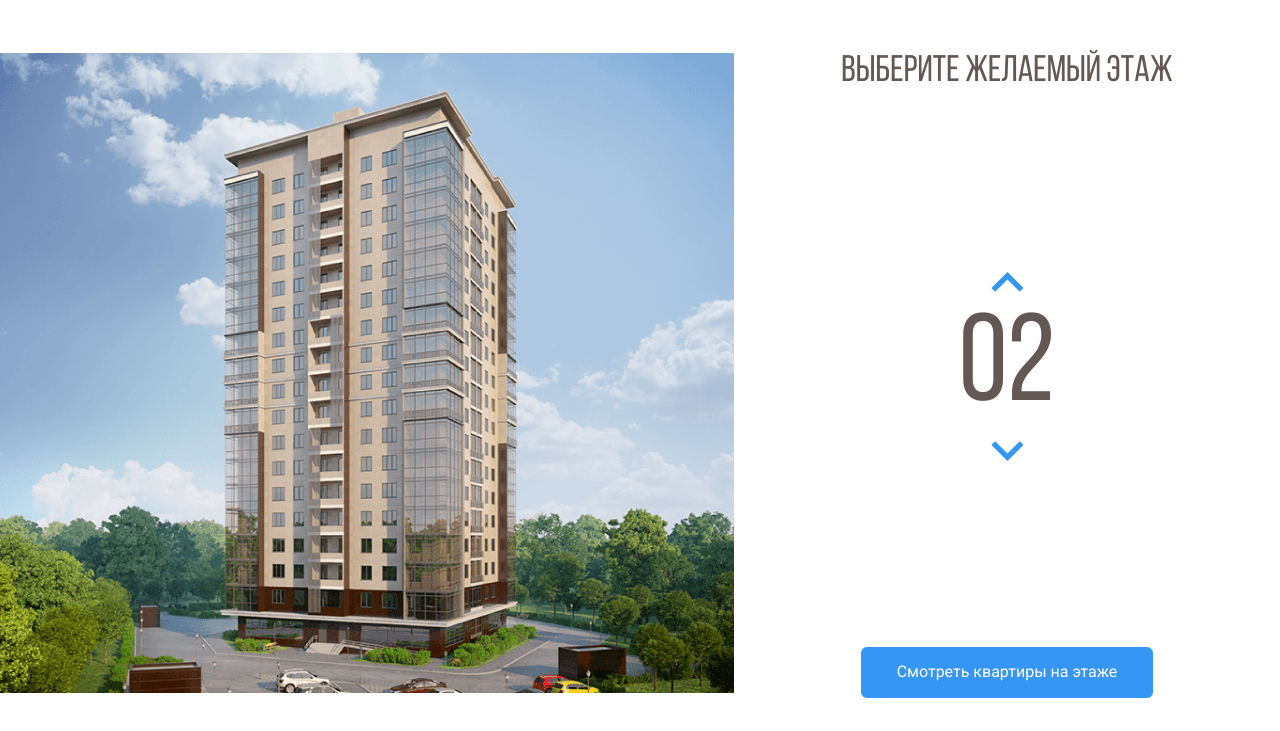
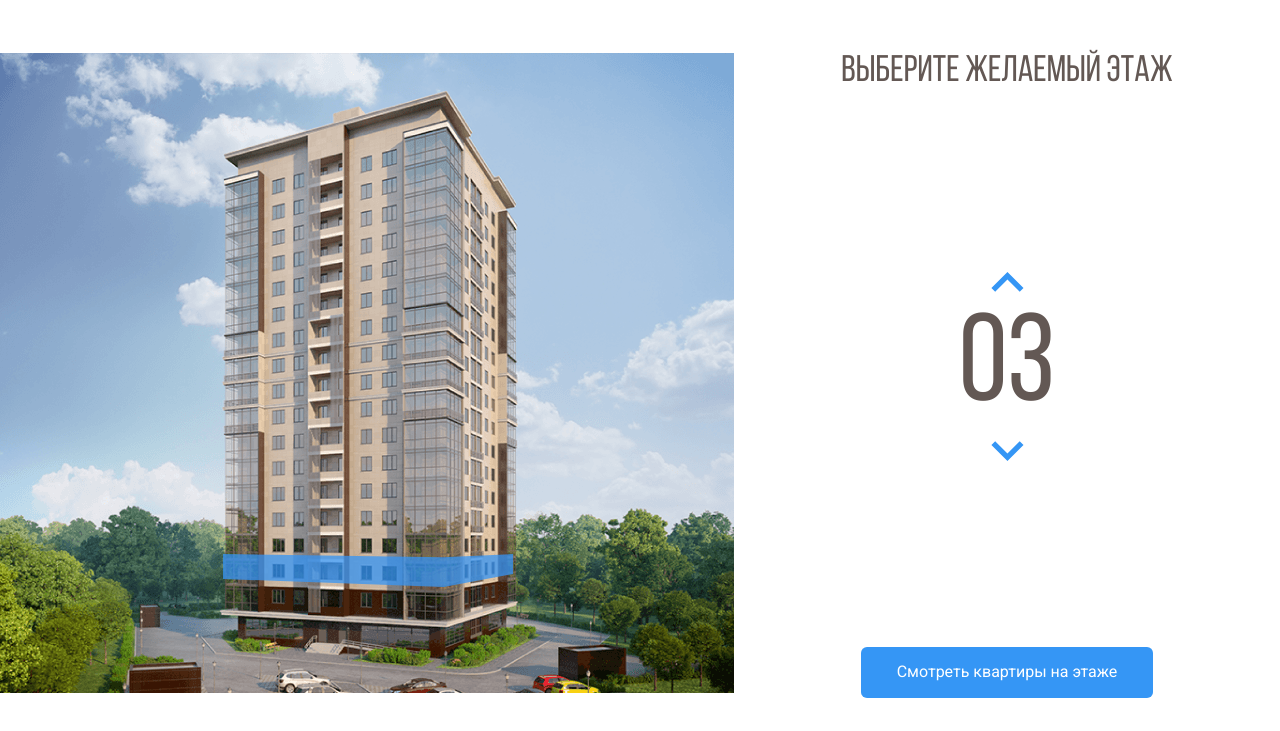
Before and after one commit to n00ll/melody, a plain HTML site: page index.html in a window 1280 px wide. Both pictures are taken after a click on the button 1007 px from the left and 353 px from the top of the page. Shown: the part 69-800 px from the top of the page. Drawn offline with nearby package versions, Linux system fonts and the light colour scheme.

Commit message:
Создание интерактивного счетчика

```diff
--- a/css/style.css
+++ b/css/style.css
@@ -76,6 +76,9 @@ body {
     opacity: 0;
     cursor: pointer;
 }
+path.current-floor {
+    opacity: 1;
+}
 .home-image path:hover {
     opacity: 1;
 }
--- a/index.html
+++ b/index.html
@@ -51,23 +51,23 @@
                 </pattern>
                 <image id="image0" width="740" height="640" xlink:href="img/home.png"/>
                 </defs>
-                <path d="M222 527L442.8 535L512 521.3V543L443.5 562.7L222 551.7V527Z" fill="#3595F6" fill-opacity="0.75"/>
-                <path d="M223 526V501L443.3 504.3L513 501V521L443.7 534L223 526Z" fill="#3595F6" fill-opacity="0.75"/>
-                <path d="M223 500V475H444H513V498L445 505L223 500Z" fill="#3595F6" fill-opacity="0.75"/>
-                <path d="M223 476V451L444.3 447.3L512 454V476H444" fill="#3595F6" fill-opacity="0.75"/>
-                <path d="M223 450V424L444.5 420.7L513 431.7V453L444 446.3L223 450Z" fill="#3595F6" fill-opacity="0.75"/>
-                <path d="M222 423V399.3L443 387L514 410V431.3L443 419L222 423Z" fill="#3595F6" fill-opacity="0.75"/>
-                <path d="M222 401V376L444.2 359.7L514 388.3V409L443.7 387.3L222 401Z" fill="#3595F6" fill-opacity="0.75"/>
-                <path d="M222 376V351L444.5 330.7L514 367.3V388L442 359.3L222 376Z" fill="#3595F6" fill-opacity="0.75"/>
-                <path d="M222 350V326L445 301.3L514 345.3V367L444.7 329L222 350Z" fill="#3595F6" fill-opacity="0.75"/>
-                <path d="M222 325V301L444.5 272.3L514 323.3V344L443.7 301.7L222 325Z" fill="#3595F6" fill-opacity="0.75"/>
-                <path d="M221 301V277L443.3 244L514 303.3V323L444 272.3L221 301Z" fill="#3595F6" fill-opacity="0.75"/>
-                <path d="M222 276V252L443.2 217L513 281V302L444.3 243.7L222 276Z" fill="#3595F6" fill-opacity="0.75"/>
-                <path d="M222 252V227L444.3 189L513 259.3V280L444 216L222 252Z" fill="#3595F6" fill-opacity="0.75"/>
-                <path d="M222 226V201L442.8 157.3L513 236.3V259L444 185.7L222 226Z" fill="#3595F6" fill-opacity="0.75"/>
-                <path d="M223 202V177L443 129L513 214V237L442.3 157.7L223 202Z" fill="#3595F6" fill-opacity="0.75"/>
-                <path d="M222 177V152L441.8 100L513 192.3V215L443.3 128.7L222 177Z" fill="#3595F6" fill-opacity="0.75"/>
-                <path d="M222 152V126L444 69.3L513 171V192L443.7 100.3L222 152Z" fill="#3595F6" fill-opacity="0.75"/>
+                <path data-floor="02" d="M222 527L442.8 535L512 521.3V543L443.5 562.7L222 551.7V527Z" fill="#3595F6" fill-opacity="0.75"/>
+                <path data-floor="03" d="M223 526V501L443.3 504.3L513 501V521L443.7 534L223 526Z" fill="#3595F6" fill-opacity="0.75"/>
+                <path data-floor="04" d="M223 500V475H444H513V498L445 505L223 500Z" fill="#3595F6" fill-opacity="0.75"/>
+                <path data-floor="05" d="M223 476V451L444.3 447.3L512 454V476H444" fill="#3595F6" fill-opacity="0.75"/>
+                <path data-floor="06" d="M223 450V424L444.5 420.7L513 431.7V453L444 446.3L223 450Z" fill="#3595F6" fill-opacity="0.75"/>
+                <path data-floor="07" d="M222 423V399.3L443 387L514 410V431.3L443 419L222 423Z" fill="#3595F6" fill-opacity="0.75"/>
+                <path data-floor="08" d="M222 401V376L444.2 359.7L514 388.3V409L443.7 387.3L222 401Z" fill="#3595F6" fill-opacity="0.75"/>
+                <path data-floor="09" d="M222 376V351L444.5 330.7L514 367.3V388L442 359.3L222 376Z" fill="#3595F6" fill-opacity="0.75"/>
+                <path data-floor="10" d="M222 350V326L445 301.3L514 345.3V367L444.7 329L222 350Z" fill="#3595F6" fill-opacity="0.75"/>
+                <path data-floor="11" d="M222 325V301L444.5 272.3L514 323.3V344L443.7 301.7L222 325Z" fill="#3595F6" fill-opacity="0.75"/>
+                <path data-floor="12" d="M221 301V277L443.3 244L514 303.3V323L444 272.3L221 301Z" fill="#3595F6" fill-opacity="0.75"/>
+                <path data-floor="13" d="M222 276V252L443.2 217L513 281V302L444.3 243.7L222 276Z" fill="#3595F6" fill-opacity="0.75"/>
+                <path data-floor="14" d="M222 252V227L444.3 189L513 259.3V280L444 216L222 252Z" fill="#3595F6" fill-opacity="0.75"/>
+                <path data-floor="15" d="M222 226V201L442.8 157.3L513 236.3V259L444 185.7L222 226Z" fill="#3595F6" fill-opacity="0.75"/>
+                <path data-floor="16" d="M223 202V177L443 129L513 214V237L442.3 157.7L223 202Z" fill="#3595F6" fill-opacity="0.75"/>
+                <path data-floor="17" d="M222 177V152L441.8 100L513 192.3V215L443.3 128.7L222 177Z" fill="#3595F6" fill-opacity="0.75"/>
+                <path data-floor="18" d="M222 152V126L444 69.3L513 171V192L443.7 100.3L222 152Z" fill="#3595F6" fill-opacity="0.75"/>
                 </svg>
         </div>
         <!-- /.main-image -->
@@ -86,5 +86,11 @@
             <button class="button button-primary">Смотреть квартиры на этаже</button>
         </div>
     </main>
+    <script
+        src="https://code.jquery.com/jquery-3.6.0.min.js"
+        integrity="sha256-/xUj+3OJU5yExlq6GSYGSHk7tPXikynS7ogEvDej/m4="
+        crossorigin="anonymous">
+    </script>
+    <script src="js/main.js"></script>
 </body>
 </html>
--- /dev/null
+++ b/js/main.js
@@ -0,0 +1,31 @@
+$(document).ready(function () {
+    var currentFloor = 2;
+    var floorPath = $('.home-image path');
+    var counterUp = $('.counter-up');
+    var counterDown = $('.counter-down');
+    floorPath.on('mouseover', function() {
+        floorPath.removeClass('current-floor');
+        currentFloor = $(this).attr("data-floor");
+        $('.counter').text(currentFloor);
+    })
+
+    counterUp.on("click", function() {
+        if (currentFloor < 18) {
+            currentFloor++;
+            usCurrentFloor = currentFloor.toLocaleString('en-US', {minimumIntegerDigits: 2, useGrouping: false});
+            $('.counter').text(usCurrentFloor);
+            floorPath.removeClass('current-floor');
+            $(`[data-floor=${usCurrentFloor}]`).toggleClass('current-floor');
+        }
+    });
+
+    counterDown.on('click', function() {
+        if (currentFloor > 2) {
+            currentFloor--;
+            usCurrentFloor = currentFloor.toLocaleString('en-US', {minimumIntegerDigits: 2, useGrouping: false});
+            $('.counter').text(usCurrentFloor);
+            floorPath.removeClass('current-floor');
+            $(`[data-floor=${usCurrentFloor}]`).toggleClass('current-floor');
+        }
+    })
+});
```
